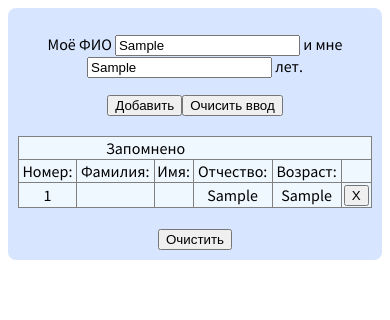
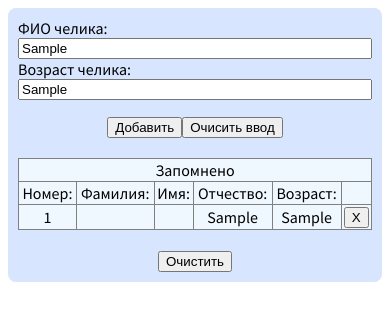
Before and after one commit to gappa00/gappa00.github.io, a Vue app: page / in a window 390 px wide. Both pictures are taken after typing "Sample", "Sample" into the empty fields and a click on the button "Добавить". Shown: the top 320 px of the page. Built offline with nearby package versions, Linux system fonts and the light colour scheme.

Commit message:
Таблица: вёрстка для адаптива и смена наполнения

```diff
--- a/src/components/main/main.scss
+++ b/src/components/main/main.scss
@@ -11,6 +11,23 @@ body {
   padding: 10px;
 }
 
+.chelik-input {
+  display: flex;
+  flex-direction: column;
+  flex-wrap: wrap;
+  align-items: flex-start;
+  max-width: 380px;
+  margin: 0 auto 16px;
+
+  input {
+    width: -webkit-fill-available;
+  }
+}
+
+.chelik-table {
+  overflow: auto;
+}
+
 table.chelik-info {
   width: 100%;
   background-color: aliceblue;
@@ -19,6 +36,8 @@ table.chelik-info {
   margin: 20px 0;
 }
 
-.chelik-info-tr>td {
-  border: gray 1px solid;
+.chelik-info-tr {
+  td {
+    border: gray 1px solid;
+  }
 }
--- a/src/components/main/main.vue
+++ b/src/components/main/main.vue
@@ -1,16 +1,16 @@
 <template>
   <div class="todo-app">
-    <p>
-        Моё ФИО <input v-model="name">
-        и мне <input v-model="age"> лет.
-    </p>
+    <div class="chelik-input">
+        ФИО челика: <input v-model="name">
+        Возраст челика: <input v-model="age">
+    </div>
     <button v-on:click="addNew">Добавить</button>
     <button v-on:click="clearInput">Очисить ввод</button>
-    <div v-if="showFromLocal">
+    <div v-if="showFromLocal" class="chelik-table">
 
         <table class="chelik-info">
             <tr class="chelik-info-tr-main">
-                <td colspan="4">Запомнено</td>
+                <td colspan="6">Запомнено</td>
             </tr>
             <tr class="chelik-info-tr">
                 <td>Номер:</td>
@@ -29,8 +29,30 @@
                 <td><button v-on:click="deleteChelik(index)">X</button></td>
             </tr>
         </table>
-        <button v-on:click="clear">Очистить</button>
+
+        <!-- <div class="chelik-info">
+            <div class="chelik-info-tr-main">
+                Запомнено
+            </div>
+            <div class="chelik-info-line">
+                <div>Номер:</div>
+                <div>Фамилия:</div>
+                <div>Имя:</div>
+                <div>Отчество:</div>
+                <div>Возраст:</div>
+                <div></div>
+            </div>
+            <div v-for="(chelik,index) in peoples" :key="chelik.nameFirst" class="chelik-info-line">
+                <div>{{ index + 1 }}</div>
+                <div><span v-if="chelik.nameFirst">{{ chelik.nameFirst }}</span></div>
+                <div><span v-if="chelik.nameSecond">{{ chelik.nameSecond }}</span></div>
+                <div><span v-if="chelik.nameLast">{{ chelik.nameLast }}</span></div>
+                <div><span v-if="chelik.savedAge">{{ chelik.savedAge }}</span></div>
+                <div><button v-on:click="deleteChelik(index)">X</button></div>
+            </div>
+        </div> -->
     </div>
+    <button v-on:click="clear">Очистить</button>
   </div>
 </template>
 
```
Also changed, not shown: 1 other file (tests, documents, lock files or other folders).
